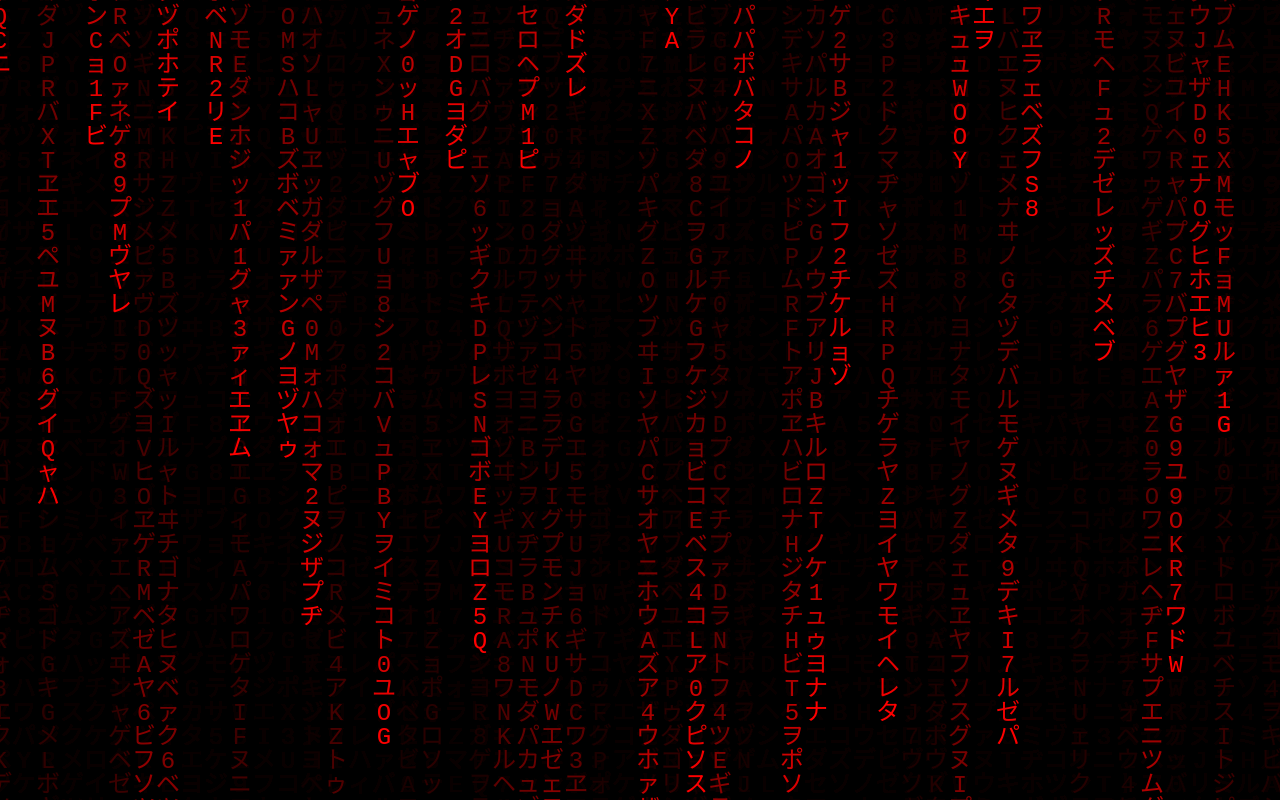
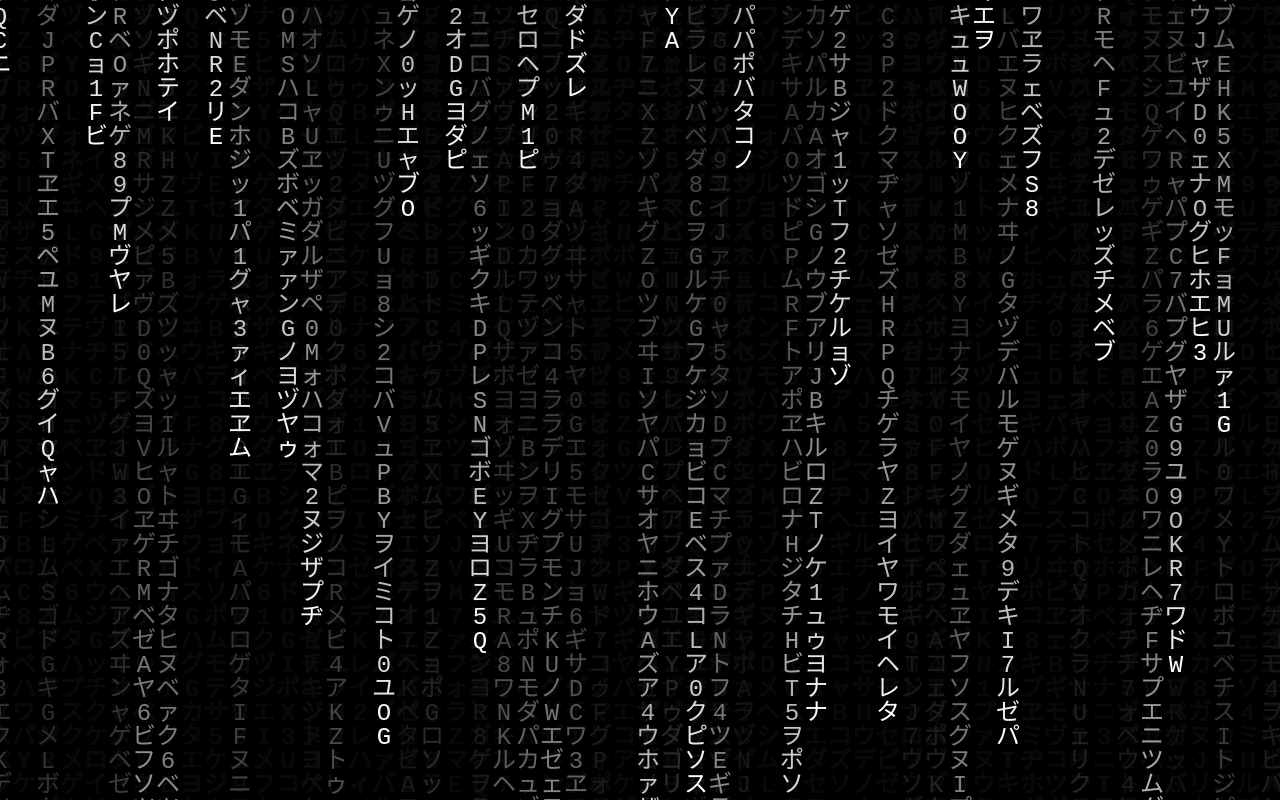
Before and after one commit to Saleyevav/matrix-rain, a plain HTML site: page index.html in a window 1280 px wide. Drawn offline with Linux system fonts and the light colour scheme.

Commit message:
create main.js

```diff
--- a/index.html
+++ b/index.html
@@ -1,14 +1,15 @@
 <!DOCTYPE html>
 <html lang="en">
-<head>
-    <meta charset="UTF-8">
-    <meta http-equiv="X-UA-Compatible" content="IE=edge">
-    <meta name="viewport" content="width=device-width, initial-scale=1.0">
+  <head>
+    <meta charset="UTF-8" />
+    <meta http-equiv="X-UA-Compatible" content="IE=edge" />
+    <meta name="viewport" content="width=device-width, initial-scale=1.0" />
     <title>Matrix Rain</title>
-    <link rel="stylesheet" href="css/main.css">
-</head>
-<body>
+    <link rel="stylesheet" href="css/main.css" />
+  </head>
+  <body>
     <canvas id="canvas1"></canvas>
     <script src="js/matrix-rain.js"></script>
-</body>
+    <script src="js/main.js"></script>
+  </body>
 </html>
--- /dev/null
+++ b/js/main.js
@@ -0,0 +1,3 @@
+const matrix = matrixRain("canvas1", { color: "white" });
+
+matrix();
--- a/js/matrix-rain.js
+++ b/js/matrix-rain.js
@@ -99,7 +99,3 @@ const matrixRain = (function () {
     };
   };
 })();
-
-const matrix = matrixRain("canvas1", { color: "red" });
-
-matrix();
```
